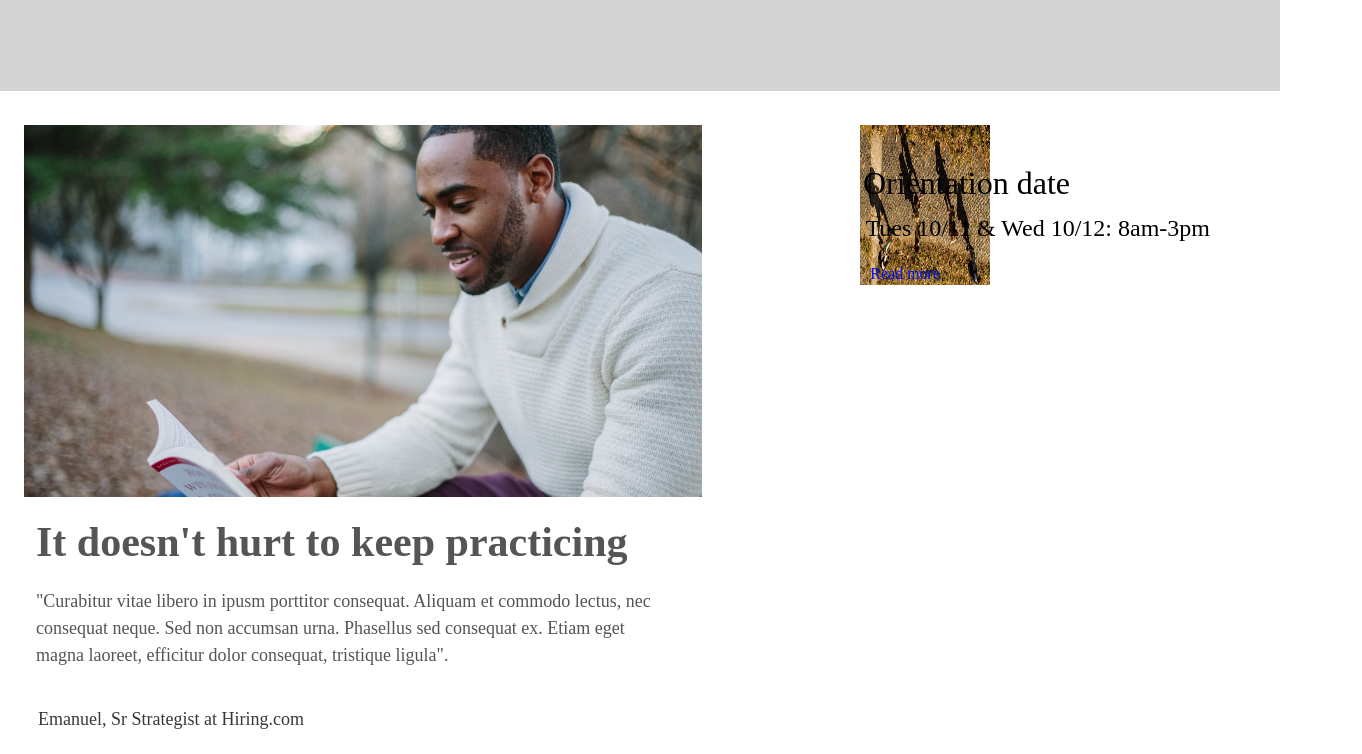
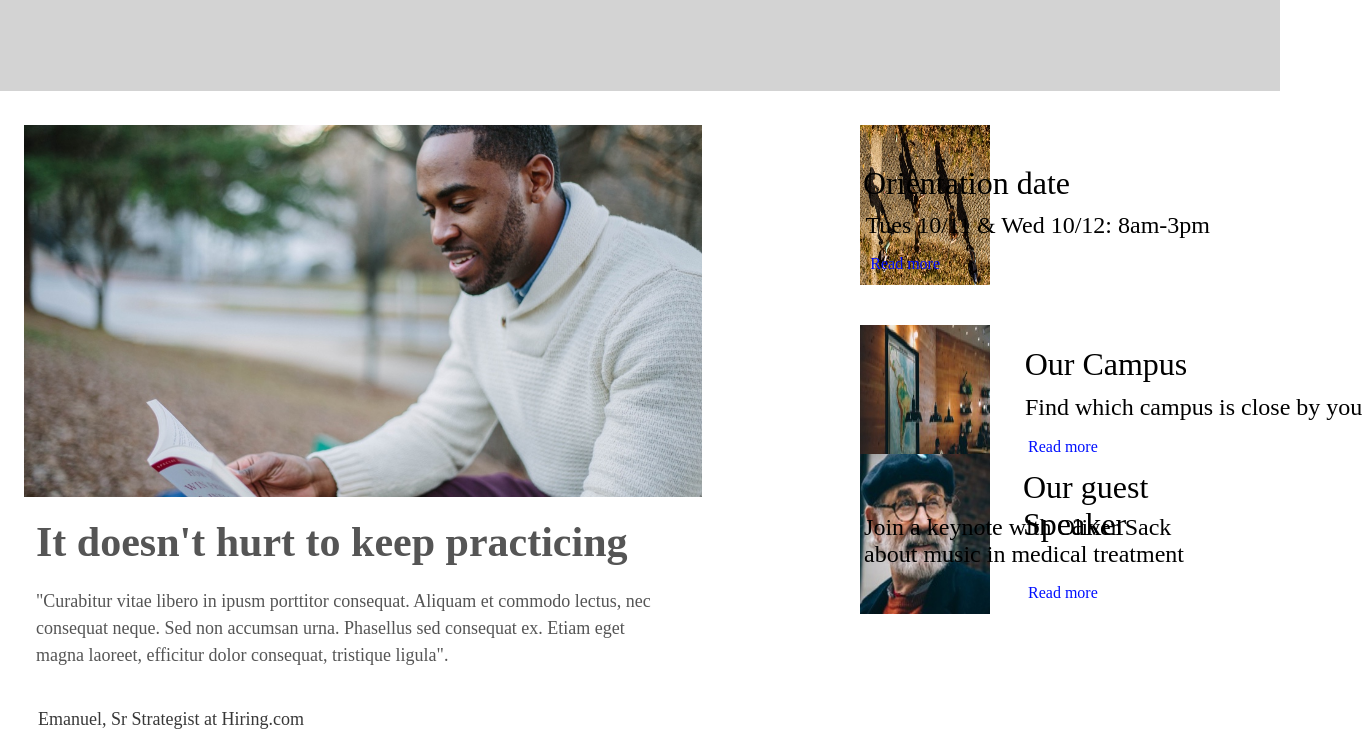
Before and after one commit to MoshelleGarbla/Colmar-Academy, a plain HTML site: page index.html in a window 1280 px wide. Shown: the part 575-1329 px from the top of the page, 1362 px wide, since content can reach past the window. Drawn offline with Linux system fonts and the light colour scheme.

Commit message:
added more images and text

```diff
--- a/index.html
+++ b/index.html
@@ -68,13 +68,28 @@
     <h2>Tues 10/11 & Wed 10/12: 8am-3pm</h2>
     <a href="#">Read more</a>
 
+    </div>
 
 
-    </div>
+    <div class=sub-sectiona>
+     <img src="capstone_colmar_assets/images/information-campus-mobile.jpg" alt="a restaurant" width="130px" height="160px">
+     <h1>Our Campus</h1>
+     <h2>Find which campus is close by you</h2>
+     <a href="#">Read more</a>
+
+</div>
+
+<div class=sub-sectionb>
+<img src="capstone_colmar_assets/images/information-guest-lecture.jpg" alt="a old man" width="130px" height="160px">
+<h1>Our guest Speaker</h1>
+<h2>Join a keynote with Oliver Sack <br> about music in medical treatment</h2>
+<a href="#">Read more</a>
 
 
 
 </div>
+
+
 
     </main>
 
--- a/style.css
+++ b/style.css
@@ -70,7 +70,7 @@ main{
 font-size: 50px;
 color: #555555;
 position: relative;
-left: 70px;
+left: 71px;
 bottom: 150px;
 }
 
@@ -81,7 +81,7 @@ bottom: 150px;
     line-height: 1.5;
     right: 250px;
     width: 25%;
-    left: 860px;
+    left: 861px;
 }
 
 
@@ -157,7 +157,7 @@ bottom: 150px;
 }
 .sub-section h2{
     position: absolute;
-    top: 790px;
+    top: 787px;
     right: 70px;
     font-weight: lighter;
     color: #000;
@@ -165,10 +165,81 @@ bottom: 150px;
 }
 .sub-section a{
     position: absolute;
-    top: 840px;
+    top: 830px;
     right: 340px;
     font-weight: lighter;
     color: #000fff;
     text-decoration: none;
 
 }
+
+.sub-sectiona {
+    position: absolute;
+    left: 860px;
+    top: 900px;
+}
+.sub-sectiona h1{
+
+    position: absolute;
+    top: 21px;
+    right: 10px;
+    font-weight: lighter;
+    color: #000;
+
+}
+.sub-sectiona h2{
+    position: relative;
+    bottom: 95px;
+    left: 165px;
+    font-weight: lighter;
+    color: #000;
+}
+
+.sub-sectiona a{
+    position: relative;
+    left: 168px;
+    bottom: 78px;
+    color: #000fff;
+    text-decoration: none;
+
+}
+
+
+
+.sub-sectionb{
+    position: relative;
+    background-color: #D3D3D3;
+
+
+
+}
+.sub-sectionb img{
+   position: absolute;
+   left: 836px;
+   top: 50px;
+
+}
+
+
+.sub-sectionb h1{
+    position: absolute;
+    top: 65px;
+    left: 999px;
+    bottom: 10px;
+    font-weight: lighter;
+
+}
+
+.sub-sectionb h2{
+    position: absolute;
+    right: 72px;
+    top: 110px;
+    font-weight: lighter;
+}
+.sub-sectionb a{
+    position: absolute;
+    left: 1004px;
+    top: 180px;
+    text-decoration: none;
+    color: #000fff;
+}
```
